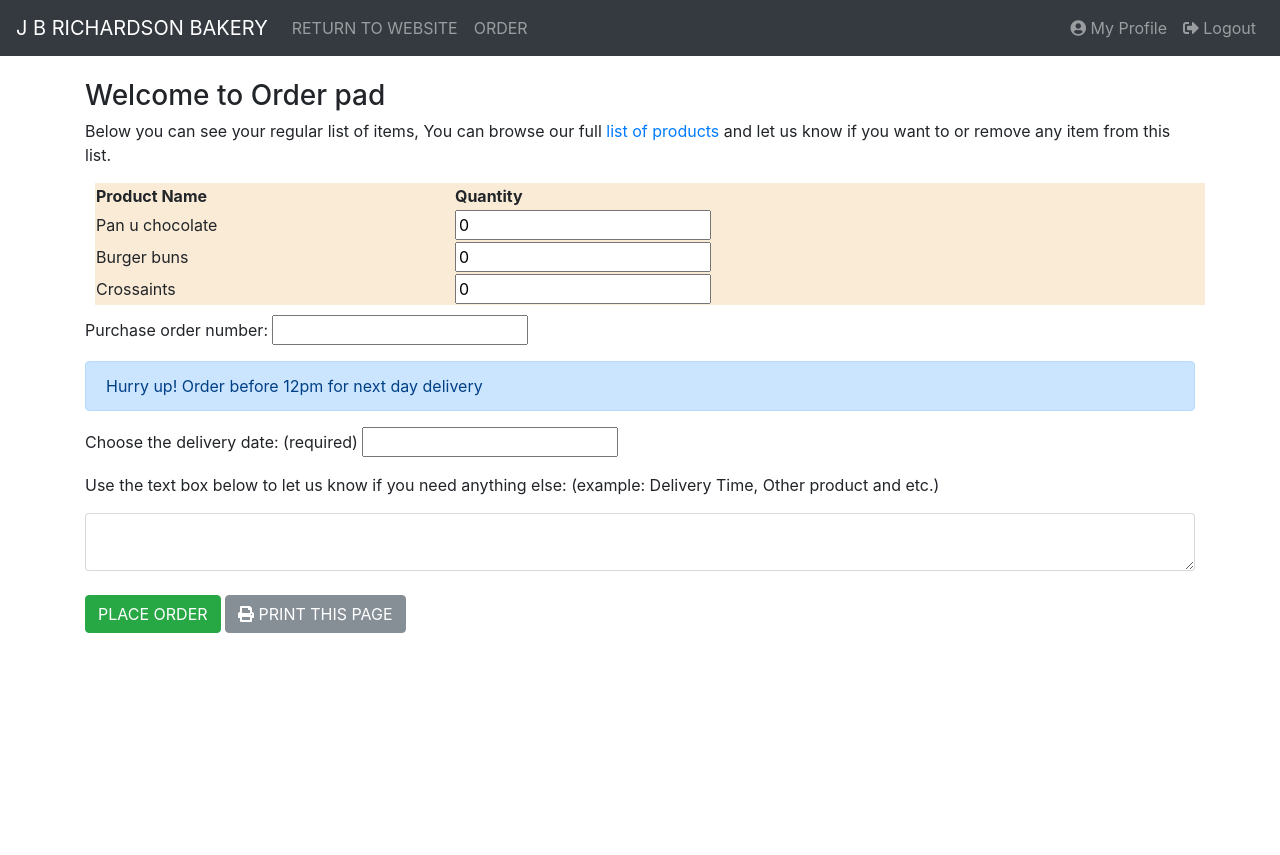
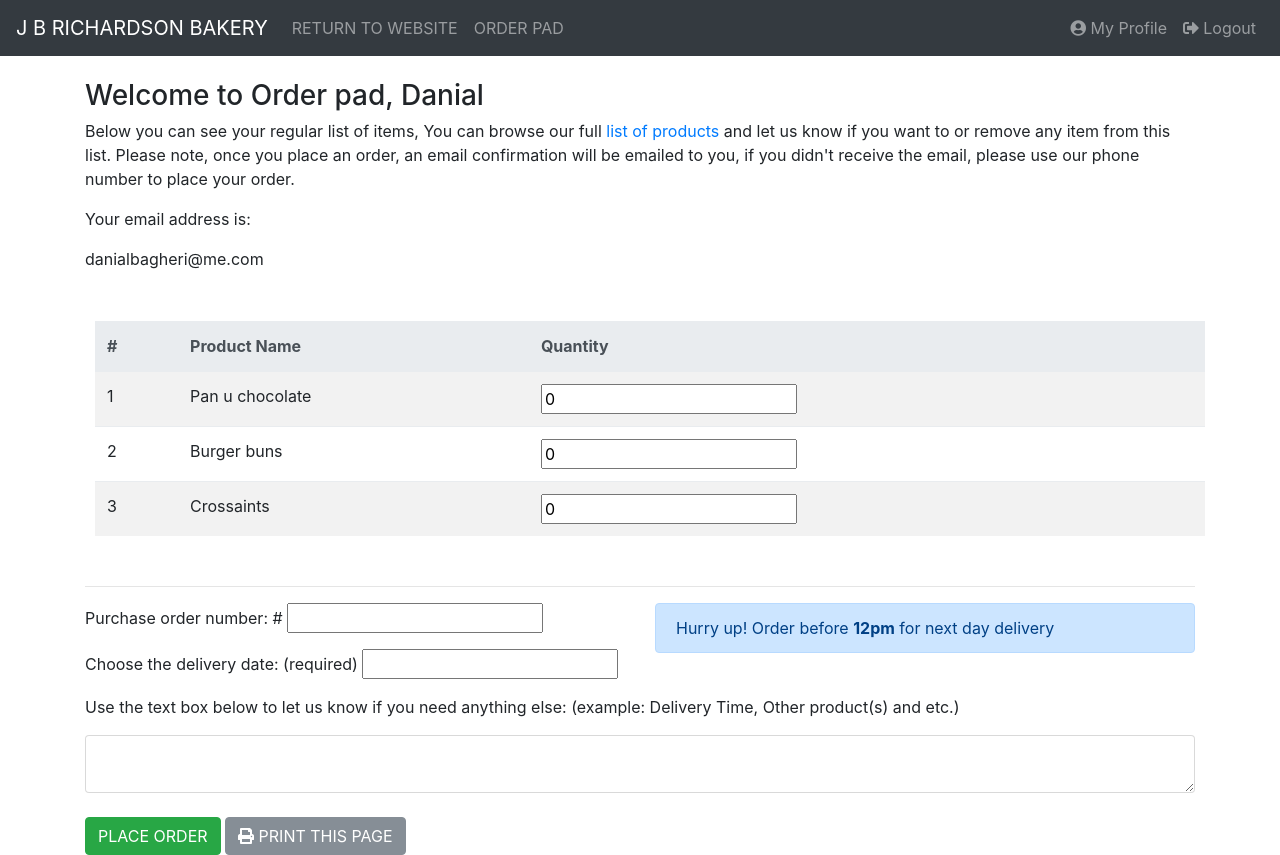
Before and after one commit to danialbagheri/JBRichardson-Bakery, a Django app: page /account/order/ in a window 1280 px wide. Before the commit the page ends 633 px from the top, so only its background shows below. Run offline with Django 3.2, Linux system fonts and the light colour scheme; a user stored in the database is signed in; data comes from the database, SQL or seed files in the repository; both versions use the stored data as it was after the commit; parts of the project's set-up code (start-up, migrations or seed data) failed here and were passed over; some libraries are stand-ins or nearby versions.

Commit message:
Emails the order to both customer and bakery

```diff
--- a/bakery/templates/base.html
+++ b/bakery/templates/base.html
@@ -55,7 +55,7 @@
           >
         </li>
         <li class="nav-item">
-          <a class="nav-link" href="{% url 'order' %}">ORDER</a>
+          <a class="nav-link" href="{% url 'order' %}">ORDER PAD</a>
         </li>
       </ul>
       <ul class="navbar-nav ml-auto">
--- a/bakery/templates/order.html
+++ b/bakery/templates/order.html
@@ -12,57 +12,77 @@
 
 {% endblock %} {% block content %}
 <div class="container">
-  <h3>Welcome to Order pad</h3>
+  <h3>Welcome to Order pad, {{ user.first_name }}</h3>
+  <!-- <div style="display:none;" id="userName">{{ user }}</div> -->
+
   <p>
     Below you can see your regular list of items, You can browse our full
     <a href="#">list of products</a> and let us know if you want to or remove
-    any item from this list.
+    any item from this list. Please note, once you place an order, an email
+    confirmation will be emailed to you, if you didn't receive the email, please
+    use our phone number to place your order.
   </p>
+  {% for i in customer %}
+  <p>Your email address is:</p>
+  <p id="email">{{ i.email_address }}</p>
+  {% endfor %} <br />
   <table
     id="example"
-    class="display"
-    style="width:100%;background-color: antiquewhite; margin:10px; padding: 20px;"
+    class="display table table-striped"
+    style="width:100%; margin:10px; padding: 20px;"
   >
-    <thead>
+    <thead class="thead-default">
       <tr>
+        <th>#</th>
         <th>Product Name</th>
         <th>Quantity</th>
       </tr>
     </thead>
     <tbody>
       {% for p in products %}
-      <tr>
+      <tr class="items">
+        <td>{{ forloop.counter }}</td>
         <td class="productName">{{ p.product_name }}</td>
         <td>
-          <input
-            class="productQuantity"
-            type="text"
-            id="row-1-age"
-            name="row-1-age"
-            value="0"
-          />
+          <input class="productQuantity" type="text" id="pquantity" value="0" />
         </td>
         {% endfor %}
       </tr>
     </tbody>
   </table>
-  <p>Purchase order number: <input type="text" /></p>
-  <div id="notification" class="alert alert-primary" role="alert"></div>
-  <p>
-    Choose the delivery date: (required)
-    <input type="text" id="datepicker" required />
-  </p>
+  <br />
+  <hr />
+  <div class="row">
+    <div class="col-6">
+      <p>Purchase order number: # <input type="text" id="orderNumber" /></p>
+      <p>
+        Choose the delivery date: (required)
+        <input type="text" id="datepicker" required />
+      </p>
+    </div>
+
+    <div class="col-6">
+      <div id="notification" class="alert alert-primary" role="alert"></div>
+    </div>
+  </div>
   <p>
     Use the text box below to let us know if you need anything else: (example:
-    Delivery Time, Other product and etc.)
+    Delivery Time, Other product(s) and etc.)
   </p>
-  <textarea class="form-control"></textarea> <br />
-  <button id="placeOrder" type="button" class="btn btn-success">
+  <textarea class="form-control" id="info"></textarea> <br />
+  <button
+    onClick="submitOrder()"
+    id="placeOrder"
+    type="button"
+    class="btn btn-success"
+  >
     PLACE ORDER
   </button>
   <button type="button" onClick="printThispage()" class="btn btn-secondary">
     <i class="fas fa-print"></i> PRINT THIS PAGE
   </button>
+  <br />
+  <div id="confirm"></div>
 </div>
 
 <script src="https://code.jquery.com/jquery-1.12.4.js"></script>
@@ -85,9 +105,10 @@
   window.onload = function notifyCustomer() {
     if (hour > 12) {
       note.innerHTML =
-        "All orders placed after 12pm, cannot be delivered by next working day!";
+        "Orders placed after <strong>12pm</strong>, cannot be scheduled for next day delivery.";
     } else {
-      note.innerHTML = "Hurry up! Order before 12pm for next day delivery";
+      note.innerHTML =
+        "Hurry up! Order before <strong>12pm</strong> for next day delivery";
     }
   };
 
@@ -102,6 +123,69 @@
       maxDate: "14D"
     });
   });
+
+  // form data pickeup
+
+  let items = document.getElementsByClassName("items");
+
+  // const checkOrder = () => {
+  //   let orderList = "";
+  //   for (var i = 0; i < items.length; i++) {
+  //     orderList += items[i].childNodes[3].innerHTML;
+  //     orderList += ":   ";
+  //     orderList += items[i].childNodes[5].querySelector("input").value;
+  //     orderList += "<br />";
+  //   }
+  //   return orderList;
+  // };
+
+  // async data submission
+  const url = "/account/order/";
+
+  const submitOrder = async () => {
+    let orderList = "";
+    for (var i = 0; i < items.length; i++) {
+      orderList += items[i].childNodes[3].innerHTML;
+      orderList += ":   ";
+      orderList += items[i].childNodes[5].querySelector("input").value;
+      orderList += "-";
+    }
+    let orderNumber = document.getElementById("orderNumber").value;
+    let deliveryDate = document.getElementById("datepicker").value;
+    let info = document.getElementById("info").value;
+    let confirm = document.getElementById("confirm");
+    let email = document.getElementById("email").innerHTML;
+    const orderToPlace = orderList;
+    const data = JSON.stringify({
+      order: orderToPlace,
+      "Order Number": orderNumber,
+      "Delivery Date": deliveryDate,
+      "Extra Info": info,
+      email: email
+    });
+    console.log(data);
+    try {
+      const response = await fetch(url, {
+        method: "POST",
+        headers: {
+          "Content-type": "application/json"
+        },
+        body: data
+      });
+      if (response.ok) {
+        const jsonResponse = await response.json();
+        if (jsonResponse["status"] == "ok") {
+          confirm.innerHTML =
+            '<div class="alert alert-success" "role="alert" >Your order has been placed. Thank You. If you would like to make any amendments to your order please email orders@jbrichardson.co.uk</div>';
+        } else {
+          console.log("something went wrong!");
+        }
+      }
+    } catch (error) {
+      console.log(error);
+    }
+  };
+
   $(document).ready(function() {});
 </script>
 {% endblock %}
--- a/bakery/web/views.py
+++ b/bakery/web/views.py
@@ -2,8 +2,12 @@
 from django.contrib.auth.models import User
 from django.contrib.auth.decorators import login_required
 from web.models import CustomerProfile
-
-
+from django.views.decorators.csrf import csrf_exempt
+import json
+from django.http import HttpResponse, JsonResponse
+# Emailing libraries
+from django.core.mail import send_mail
+from django.core.mail import EmailMessage
 # Create your views here.
 @login_required(login_url='/account/login/')
 def profile(request):
@@ -12,13 +16,46 @@
     args = {'user': user, 'customer': customer}
     return render(request, 'profile.html', args)
 
-
+@csrf_exempt
 @login_required(login_url='/account/login/')
 def order(request):
-    user = request.user
-    customer = CustomerProfile.objects.filter(customer=user)
-    for i in customer:
-        products = i.products.all()
+    if request.method == 'GET':
+        user = request.user
+        customer = CustomerProfile.objects.filter(customer=user)
+        for i in customer:
+            products = i.products.all()
 
-    queryset = {'products': products}
-    return render(request, 'order.html', queryset)
+        queryset = {'products': products, 'user': user, 'customer': customer}
+        return render(request, 'order.html', queryset)
+    else:
+        user = request.user
+        data = json.loads(request.body)
+        print(data)
+        print(data['order'])
+        subject = 'J B RICHARDSON ORDER'
+        sender = "orders@jbrichardson.co.uk"
+        customer_email = data['email']
+        recipient = ['bagheri.danial@gmail.com', customer_email]
+        order = data['order']
+        order = order.split('-')
+        formatted_order = ""
+        for i in order:
+            formatted_order += i
+            formatted_order += '\n'
+        order_number = data['Order Number']
+        delivery_date = data['Delivery Date']
+        extra_info = data['Extra Info']
+        message = """
+        J B RICHARDSON BAKERY \n
+        Thank you for placing your order with us. \n
+        Customer Name: {} \n
+        Your order:\n
+        {} \n \n
+        Order Purchase Number: {} \n
+        Delivery Date: {} \n
+        Extra information: \n
+        {}
+        """.format(user,formatted_order, order_number, delivery_date, extra_info)
+        send_mail(subject, message, sender, recipient)
+        # return HttpResponse("Got json data")
+        return JsonResponse({'status':'ok'})
```
Also changed, not shown: bakery/bakery/settings.py (+7 -0 lines), bakery/db.sqlite3.
